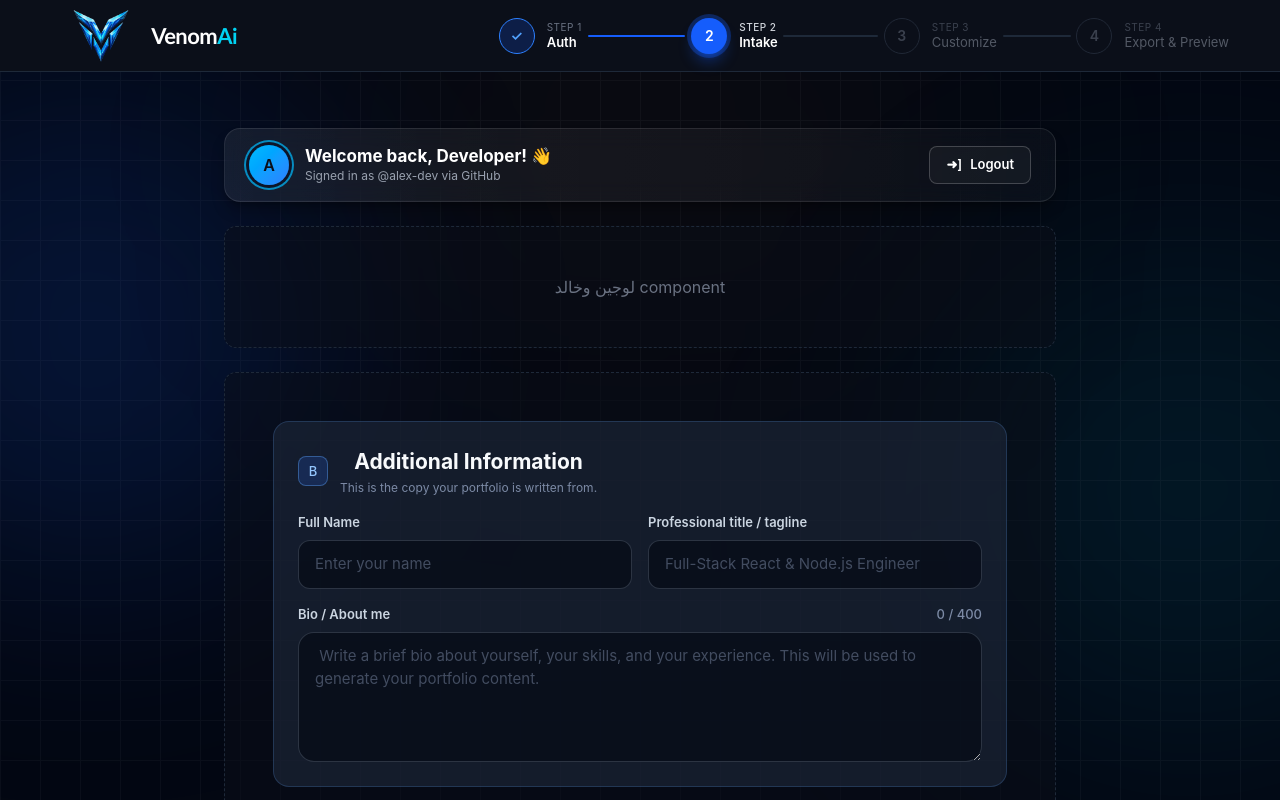
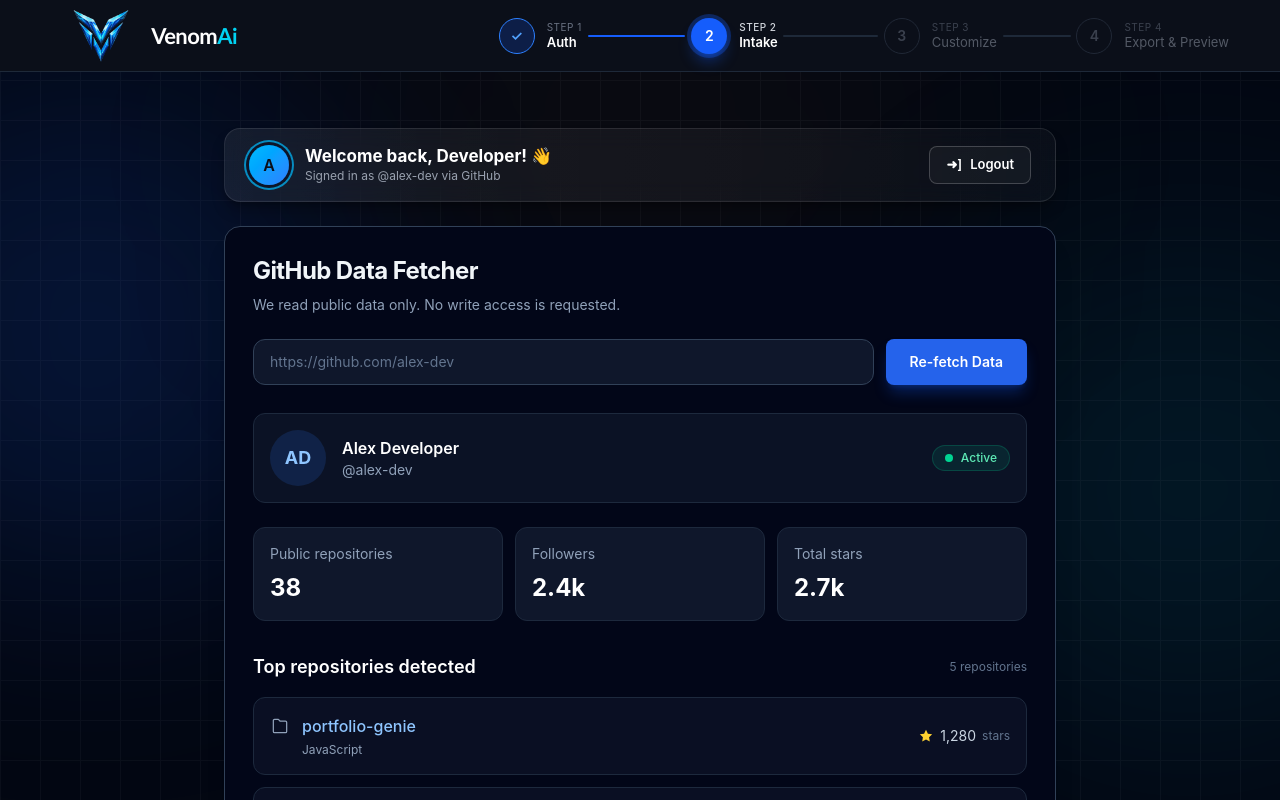
Before and after one commit to khaledahmed14/portfolio-genie, a React (Vite) app in the folder client/: page / in a window 1280 px wide. Shown: the top 800 px of the page. Built offline with nearby package versions, Linux system fonts and the light colour scheme.

Commit message:
feat: finalize GithubFetcherCard with updated button styles and clean code

```diff
--- /dev/null
+++ b/client/src/components/GithubFetcherCard.jsx
@@ -0,0 +1,156 @@
+import { useState } from "react";
+
+const repositories = [
+  { name: "portfolio-genie", language: "JavaScript", stars: 1280 },
+  { name: "react-dashboard", language: "TypeScript", stars: 640 },
+  { name: "api-starter", language: "Python", stars: 420 },
+  { name: "ui-components", language: "CSS", stars: 230 },
+  { name: "dev-tools", language: "JavaScript", stars: 150 },
+];
+
+const stats = [
+  { label: "Public repositories", value: "38" },
+  { label: "Followers", value: "2.4k" },
+  { label: "Total stars", value: "2.7k" },
+];
+
+export default function GithubFetcherCard() {
+  const [profileUrl, setProfileUrl] = useState("");
+  const [loading, setLoading] = useState(false);
+
+  function handleSubmit(event) {
+    event.preventDefault();
+
+    if (!profileUrl.trim()) return;
+
+    setLoading(true);
+    setTimeout(() => setLoading(false), 600);
+  }
+
+  return (
+    <section className="w-full rounded-2xl border border-slate-700 bg-slate-950 p-5 text-slate-100 shadow-xl sm:p-7">
+      <header className="mb-6 text-left">
+        <h2 className="text-2xl font-bold tracking-tight">
+          GitHub Data Fetcher
+        </h2>
+        <p className="mt-2 text-sm text-slate-400">
+          We read public data only. No write access is requested.
+        </p>
+      </header>
+
+      <form
+        onSubmit={handleSubmit}
+        className="mb-7 flex flex-col gap-3 sm:flex-row"
+      >
+        <label htmlFor="github-profile-url" className="sr-only">
+          GitHub profile or repository URL
+        </label>
+
+        <input
+          id="github-profile-url"
+          type="url"
+          value={profileUrl}
+          onChange={(event) => setProfileUrl(event.target.value)}
+          placeholder="https://github.com/alex-dev"
+          className="min-w-0 flex-1 rounded-xl border border-slate-700 bg-slate-900 px-4 py-3 text-sm text-white outline-none transition placeholder:text-slate-500 focus:border-blue-500 focus:ring-2 focus:ring-blue-500/20"
+        />
+
+        <button
+          type="submit"
+          disabled={loading || !profileUrl.trim()}
+          className="flex items-center justify-center gap-2 rounded-lg bg-[#2563eb] px-6 py-3 text-sm font-semibold text-white shadow-lg shadow-blue-600/30 transition-all hover:bg-blue-500 hover:shadow-blue-500/50 active:scale-95"
+        >
+          {loading ? "Refreshing..." : "Re-fetch Data"}
+        </button>
+      </form>
+
+      <div className="mb-6 flex flex-col gap-4 rounded-xl border border-slate-800 bg-slate-900/70 p-4 sm:flex-row sm:items-center">
+        <div className="flex h-14 w-14 shrink-0 items-center justify-center rounded-full bg-blue-500/15 text-lg font-bold text-blue-300">
+          AD
+        </div>
+
+        <div className="min-w-0 flex-1 text-left">
+          <h3 className="font-semibold text-white">Alex Developer</h3>
+          <p className="text-sm text-slate-400">@alex-dev</p>
+        </div>
+
+        <span className="w-fit rounded-full border border-emerald-400/20 bg-emerald-400/10 px-3 py-1 text-xs font-medium text-emerald-300">
+          <span className="mr-2 inline-block h-2 w-2 rounded-full bg-emerald-400" />
+          Active
+        </span>
+      </div>
+
+      <div className="mb-8 grid grid-cols-1 gap-3 sm:grid-cols-3">
+        {stats.map((stat) => (
+          <div
+            key={stat.label}
+            className="rounded-xl border border-slate-800 bg-slate-900 p-4 text-left"
+          >
+            <p className="text-sm text-slate-400">{stat.label}</p>
+            <p className="mt-2 text-2xl font-bold text-white">
+              {stat.value}
+            </p>
+          </div>
+        ))}
+      </div>
+
+      <div>
+        <div className="mb-4 flex flex-wrap items-center justify-between gap-2">
+          <h3 className="text-lg font-semibold text-white">
+            Top repositories detected
+          </h3>
+          <span className="text-xs text-slate-500">
+            5 repositories
+          </span>
+        </div>
+
+        <div className="space-y-3">
+          {repositories.map((repo) => (
+            <article
+              key={repo.name}
+              className="flex flex-col gap-3 rounded-xl border border-slate-800 bg-slate-900/60 p-4 transition hover:border-slate-600 sm:flex-row sm:items-center sm:justify-between"
+            >
+              <div className="flex min-w-0 items-start gap-3">
+                <svg
+                  aria-hidden="true"
+                  viewBox="0 0 24 24"
+                  fill="none"
+                  className="mt-0.5 h-5 w-5 shrink-0 text-slate-400"
+                >
+                  <path
+                    d="M4 5.5A1.5 1.5 0 0 1 5.5 4H10l2 2h6.5A1.5 1.5 0 0 1 20 7.5v11a1.5 1.5 0 0 1-1.5 1.5h-13A1.5 1.5 0 0 1 4 18.5v-13Z"
+                    stroke="currentColor"
+                    strokeWidth="1.5"
+                    strokeLinejoin="round"
+                  />
+                </svg>
+
+                <div className="min-w-0 text-left">
+                  <p className="break-words font-medium text-blue-300">
+                    {repo.name}
+                  </p>
+                  <p className="mt-1 text-xs text-slate-400">
+                    {repo.language}
+                  </p>
+                </div>
+              </div>
+
+              <div className="flex items-center gap-1.5 text-sm text-slate-300 sm:shrink-0">
+                <svg
+                  aria-hidden="true"
+                  viewBox="0 0 24 24"
+                  fill="currentColor"
+                  className="h-4 w-4 text-amber-300"
+                >
+                  <path d="m12 2.8 2.85 5.78 6.38.93-4.62 4.5 1.09 6.36L12 17.36l-5.7 3 1.09-6.36-4.62-4.5 6.38-.93L12 2.8Z" />
+                </svg>
+                {repo.stars.toLocaleString()}
+                <span className="text-xs text-slate-500">stars</span>
+              </div>
+            </article>
+          ))}
+        </div>
+      </div>
+    </section>
+  );
+}
--- a/client/src/pages/IntakePage.jsx
+++ b/client/src/pages/IntakePage.jsx
@@ -1,6 +1,7 @@
 import React from "react";
 import Navbar2 from "../components/navIntakePage";
 import Infocard from "../components/AdditinalInfoCard";
+import GithubFetcherCard from "../components/GithubFetcherCard";
 
 export default function IntakePage({ setCurrentStep }) {
   return (
@@ -10,12 +11,12 @@ export default function IntakePage({ setCurrentStep }) {
 
 
       {/* الجزء الثاني */}
-      <div className="rounded-xl border border-dashed border-gray-800 bg-[#0b0f19]/50 p-12 text-center text-gray-500">
-        لوجين وخالد component
+      <div >
+          <GithubFetcherCard/>
       </div>
 
       {/* الجزء الثالث */}
-      <div className="rounded-xl border border-dashed border-gray-800 bg-[#0b0f19]/50 p-12 text-center text-gray-500">
+      <div >
           <Infocard/>
       </div>
 
```
